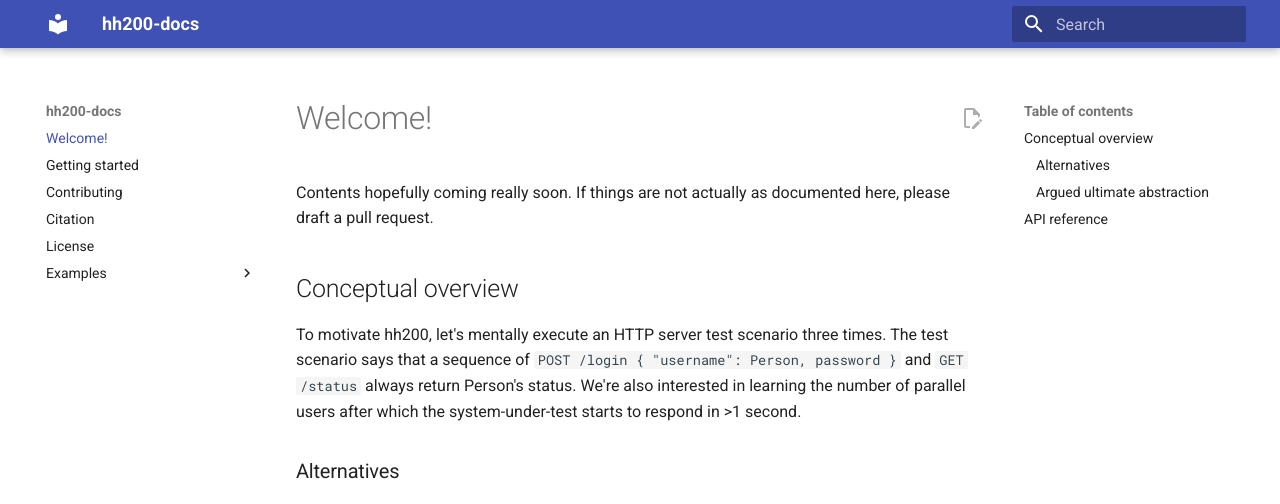
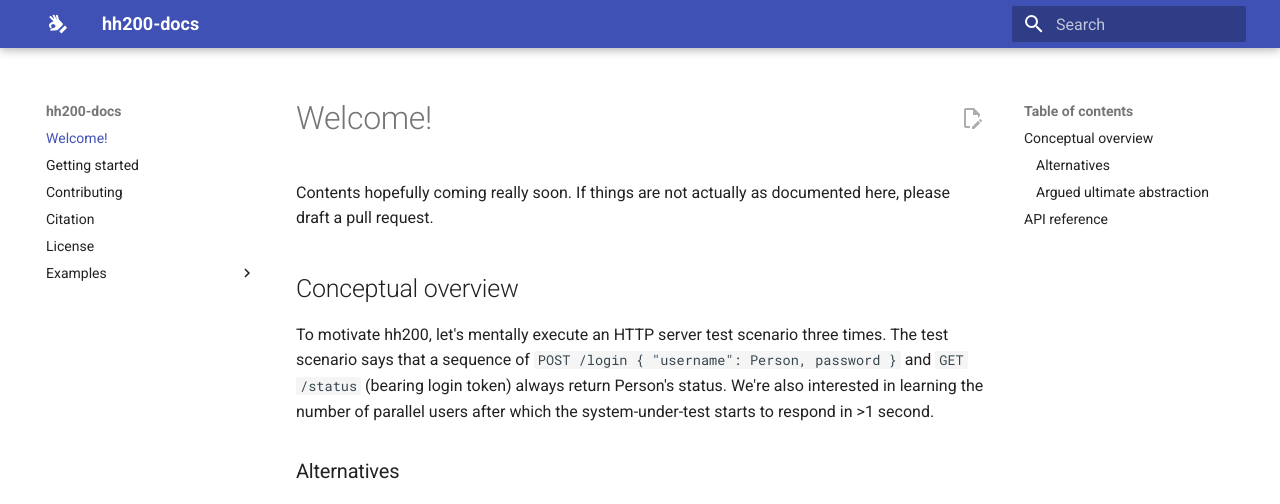
Before and after one commit to tbmreza/hh200-docs, an MkDocs documentation site: the page built from docs/index.md, in a window 1280 px wide. Shown: the top 504 px of the page. Built offline with MkDocs 1.6.1 and Material for MkDocs 9.7.7, drawn with Linux system fonts in a browser that asks for light colours; comment, search, counter and statistics services are not loaded.

Commit message:
material logo, sidebar
closes #1

```diff
--- a/docs/css/custom.css
+++ b/docs/css/custom.css
@@ -1 +1 @@
-.md-header__source { display: none; }
+.md-header__source, .md-nav__source { display: none; }
--- a/docs/index.md
+++ b/docs/index.md
@@ -7,7 +7,7 @@ If things are not actually as documented here, please draft a pull request.
 
 To motivate hh200, let's mentally execute an HTTP server test scenario three times.
 The test scenario says that a sequence of `POST /login { "username": Person, password }`
-and `GET /status` always return Person's status. We're also interested in learning
+and `GET /status` (bearing login token) always return Person's status. We're also interested in learning
 the number of parallel users after which the system-under-test starts to respond in >1 second.
 
 ### Alternatives
--- a/mkdocs.yml
+++ b/mkdocs.yml
@@ -6,6 +6,8 @@ theme:
   name: material
   features:
     - content.action.edit
+  icon:
+    logo: material/hand-okay
 
 markdown_extensions:
   - admonition
```
